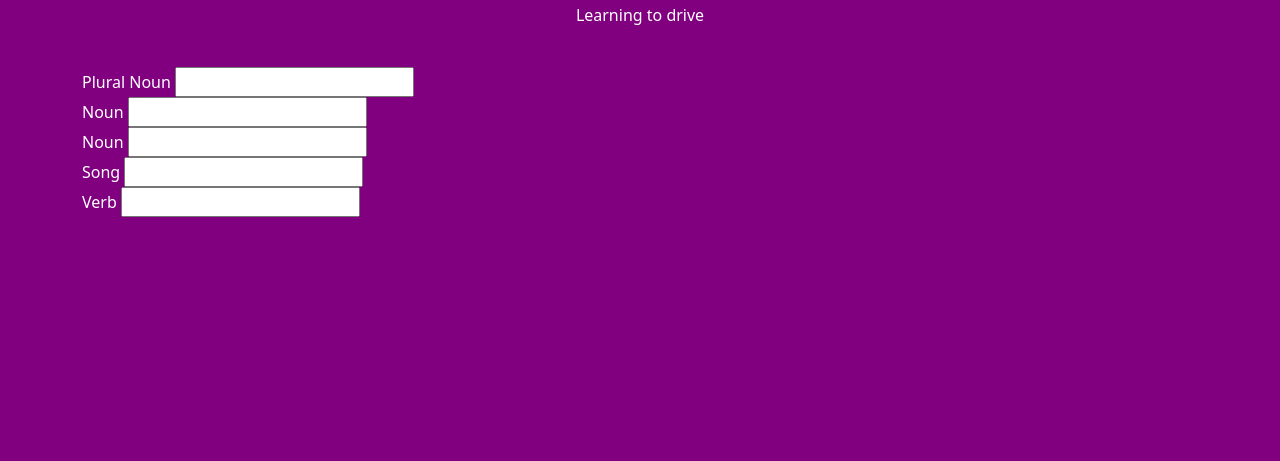
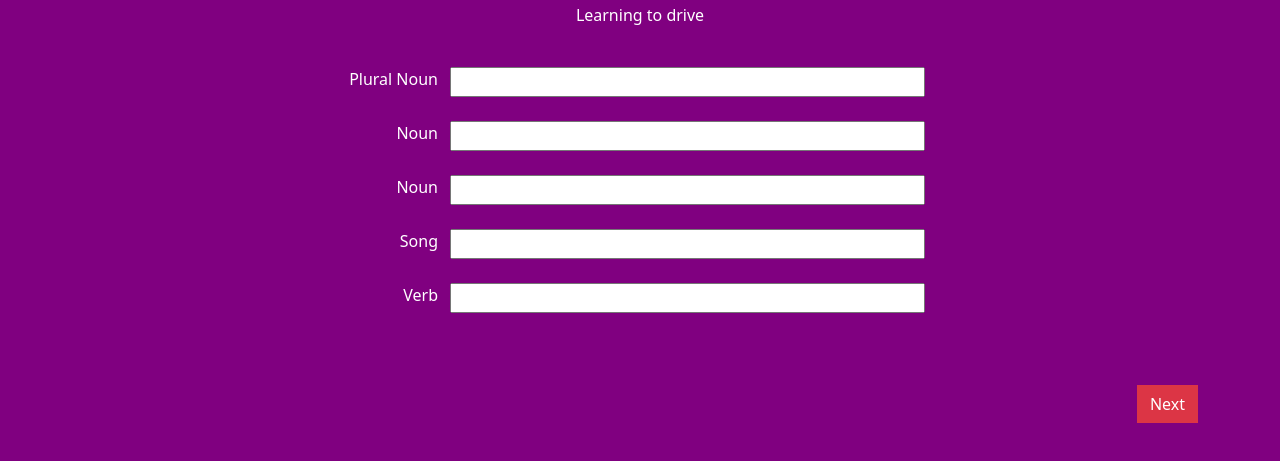
Before and after one commit to Shadowtheguy/mad-libs-game, a plain HTML site: page index.html in a window 1280 px wide. Shown: the part 53-514 px from the top of the page. Drawn offline with nearby package versions, Linux system fonts and the light colour scheme.

Commit message:
All basic text added, and Layout finished.

```diff
--- a/index.html
+++ b/index.html
@@ -4,27 +4,39 @@
     <meta charset="UTF-8">
     <meta name="viewport" content="width=device-width, initial-scale=1.0">
     <title>Mad Libs Game</title>
-     <link href="https://cdn.jsdelivr.net/npm/bootstrap@5.3.3/dist/css/bootstrap.min.css" rel="stylesheet">
+    <link href="https://cdn.jsdelivr.net/npm/bootstrap@5.3.3/dist/css/bootstrap.min.css" rel="stylesheet">
 </head>
 <body style="background-color: purple; color: white;">
     <div class="container">
         <h1 class=" text-center">Mad Libs!</h4>
         <p class=" text-center">Learning to drive</p>
         <br>
-        <label for="plural noun">Plural Noun</label>
-        <input type="plural noun">
+        <div class="row">
+            <label class="col-4 text-end" for="plural noun">Plural Noun</label>
+            <input class="col-5" type="plural noun">
+        </div>
         <br>
-        <label for="noun 1">Noun</label>
-        <input type="noun 1">
+        <div class="row">
+            <label class="col-4 text-end" for="noun 1">Noun</label>
+            <input class="col-5" type="noun 1">
+        </div>
         <br>
-        <label for="noun 2">Noun</label>
-        <input type="noun 2">
+        <div class="row">
+            <label class="col-4 text-end" for="noun 2">Noun</label>
+            <input class="col-5" type="noun 2">
+        </div>
         <br>
-        <label for="song">Song</label>
-        <input type="song">
+        <div class="row">
+            <label class="col-4 text-end" for="song">Song</label>
+            <input class="col-5" type="song">
+        </div>
         <br>
-        <label for="verb">Verb</label>
-        <input type="verb">
+        <div class="row">
+            <label class="col-4 text-end" for="verb">Verb</label>
+            <input class="col-5" type="verb">
+        </div>
+        <br><br><br>
+        <a href="game.html" class="btn btn-danger btn-large float-end rounded-0">Next</a>
     </div>
 </body>
 </html>
```
Also changed, not shown: game.html (added, +22 -0 lines).
